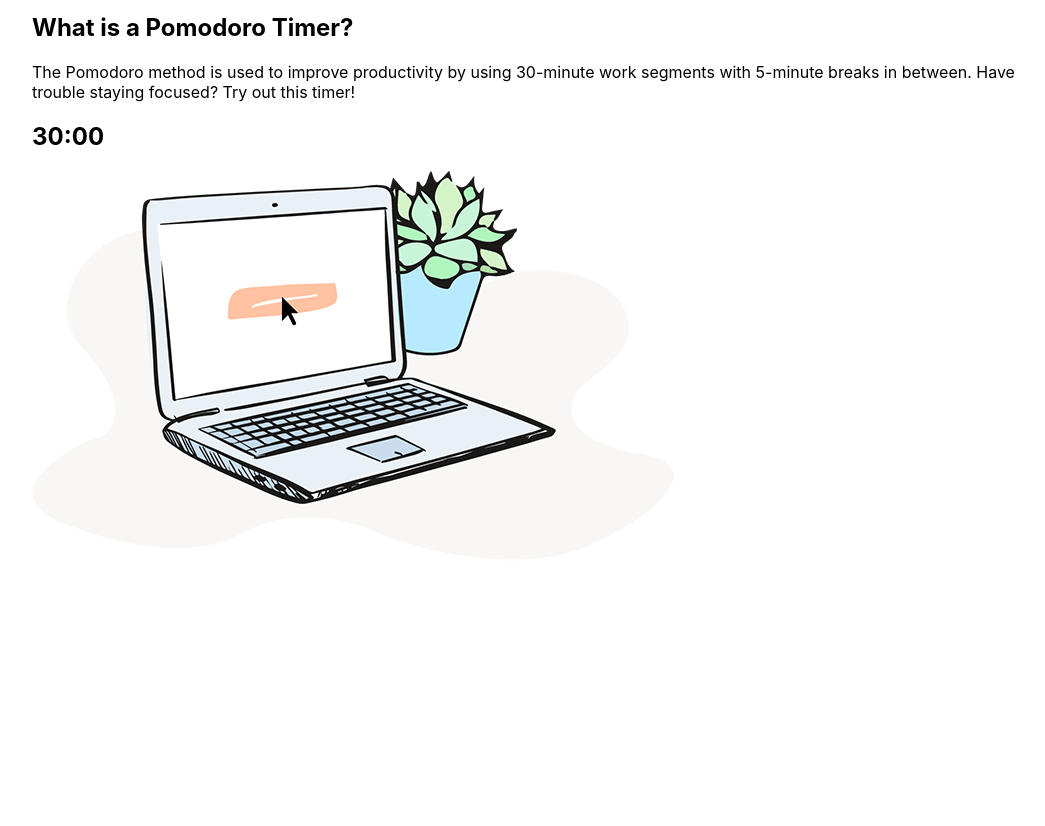
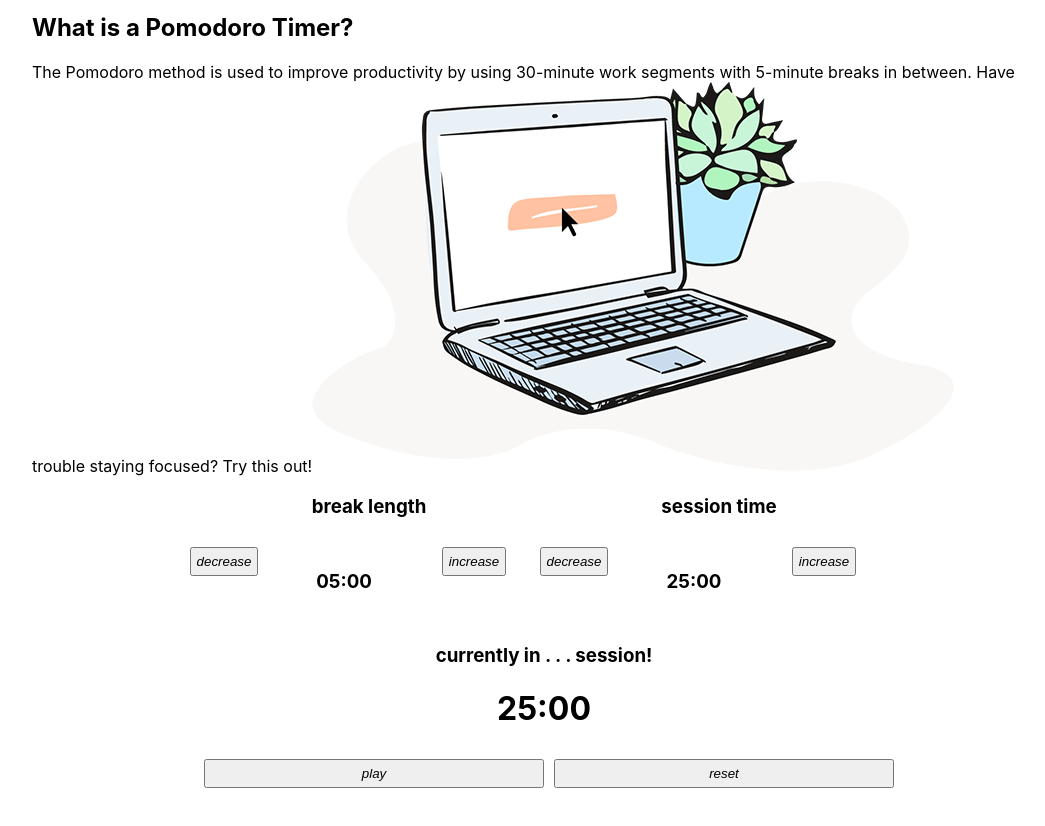
Before and after one commit to jadaharrison/WicsTechProject, a React (Create React App) app: page /timer in a window 1280 px wide. Shown: the part 360-1186 px from the top of the page, without its empty margins (96-1141 px from the left). Before the commit the page ends 951 px from the top, so only its background shows below. Built offline with nearby package versions, Linux system fonts and the light colour scheme.

Commit message:
Added to timer page

```diff
--- /dev/null
+++ b/src/Timer.css
@@ -0,0 +1,20 @@
+
+.time-sets{
+    display: grid;
+    grid-template-columns: 50px 200px 50px;
+    justify-items: center;
+    align-items: center;
+}
+
+
+p {
+    text-align: center;
+}
+
+.dual-container{
+    display: grid;
+    grid-template-columns: 1fr 1fr;
+    width: 700px;
+    margin: auto;
+    align-items: center;
+}
--- a/src/Timer.js
+++ b/src/Timer.js
@@ -1,19 +1,165 @@
 import React from "react";
 import "./App.css";
+import './Timer.css'
+
 
 function Timer() {
+    const [displayTime, setDisplayTime] = React.useState(25 * 60);
+    const [breakTime, setBreakTime] = React.useState(5 * 60);
+    const [sessionTime, setSessionTime] = React.useState(25 * 60);
+    const [timerOn, setTimerOn] = React.useState(false);
+    const [onBreak, setOnBreak] = React.useState(false);
+    const useEffect = React.useEffect;
+
+    const formatTime = (time) => {
+        let minutes = Math.floor(time/60);
+        let seconds = time % 60
+        return (
+            (minutes < 10 ? "0" + minutes : minutes) +
+            ":" +
+            (seconds < 10 ? "0" + seconds : seconds)
+        );
+    };
+
+    const changeTime = (amount, type) => {
+        if (type === "break") {
+            if (breakTime <= 60 && amount < 0) {
+                return;
+            }
+            setBreakTime((prev) => prev + amount);
+        }
+        else {
+            if (sessionTime <= 60 && amount < 0) {
+                return;
+            }
+            setSessionTime((prev) => prev + amount);
+            if (!timerOn) {
+                setDisplayTime(sessionTime + amount);
+            }
+        }
+    }
+
+    useEffect(() => {
+        if (displayTime <= 0) {
+          setOnBreak(true);
+        } else if (!timerOn && displayTime === breakTime) {
+          setOnBreak(false);
+        }
+        console.log("test");
+      }, [displayTime, onBreak, timerOn, breakTime, sessionTime]);
+
+    const controlTime = () => {
+            let second = 1000;
+            let date = new Date().getTime();
+            let nextDate = new Date().getTime() + second;
+            let onBreakVariable = onBreak;
+        if (!timerOn) {
+            let interval = setInterval(() => {
+                date = new Date().getTime();
+                if (date > nextDate) {
+                    setDisplayTime(prev => {
+                        if (prev <= 0 && !onBreakVariable) {
+                            onBreakVariable = true;
+                            setOnBreak(true);
+                            return breakTime;
+                        }
+                        else if (prev <= 0 && onBreakVariable) {
+                            onBreakVariable = false;
+                            setOnBreak(false);
+                            return sessionTime;
+                        }
+                        return prev - 1;
+                    })
+                    nextDate += second;
+                }
+            }, 30)
+            localStorage.clear();
+            localStorage.setItem("interval-id", interval)
+        }
+    if (timerOn) {
+        clearInterval(localStorage.getItem("interval-id"));
+    }
+    setTimerOn(!timerOn);
+    }
+
+    const resetTime = () => {
+        setDisplayTime(25 * 60);
+        setBreakTime(5 * 60);
+        setSessionTime(25 * 60);
+    }
+
     return (
         <div className = "timer">
             <h1> POMODORO TIMER ✩⃛( ͒ ु•·̫• ू ͒) </h1>
                 <h2> What is a Pomodoro Timer? </h2>
                     The Pomodoro method is used to improve productivity by using
                     30-minute work segments with 5-minute breaks in between.
-                    Have trouble staying focused? Try out this timer!
-                <h2> 30:00 </h2>
+                    Have trouble staying focused? Try this out!
                 <img src={"laptop.png"} alt={"cute graphic"}/>
+                <div className="center-align">
+                    <div className="dual-container">
+                        <Length
+                            title= {<p>break length</p>}
+                            changeTime={changeTime}
+                            type={"break"}
+                            time={breakTime}
+                            formatTime={formatTime}
+                        />
+                        <Length
+                            title= {<p>session time</p>}
+                            changeTime={changeTime}
+                            type={"session"}
+                            time={sessionTime}
+                            formatTime={formatTime}
+                        />
+                    </div>
+                </div>
+                <h3><p>{onBreak ? "currently in . . . break!" : "currently in . . . session!"}</p></h3>
+                <h1>{formatTime(displayTime)}</h1>
+                <div className="dual-container">
+                    <button
+                        onClick={controlTime}
+                        className="btn-small deep-purple lighten-2"
+                    >
+                        {timerOn ? (
+                            <i className="material-icons">pause</i>
+                        ) : (
+                            <i className="material-icons">play</i>
+                        )}
+                    </button>
+                    <button
+                        onClick={resetTime}
+                        className="btn-small deep-purple lighten-2"
+                    >
+                        <i className="material-icons">reset</i>
+                    </button>
+                </div>
         </div>
 
     );
 }
 
+    function Length ({title, changeTime, type, time, formatTime}) {
+        return (
+            <div>
+                <h3>{title}</h3>
+                <div className="time-sets">
+                    <button
+                        onClick={() => changeTime(-60, type)}
+                        className="btn-small deep-purple lighten-2"
+                    >
+                        <i className="material-icons">decrease</i>
+                    </button>
+                    <h3>{formatTime(time)}</h3>
+                    <button
+                        onClick={() => changeTime(60, type)}
+                        className="btn-small deep-purple lighten-2"
+                    >
+                        <i className="material-icons">increase</i>
+                    </button>
+                </div>
+            </div>
+        );
+    }
+
 export default Timer;
```
